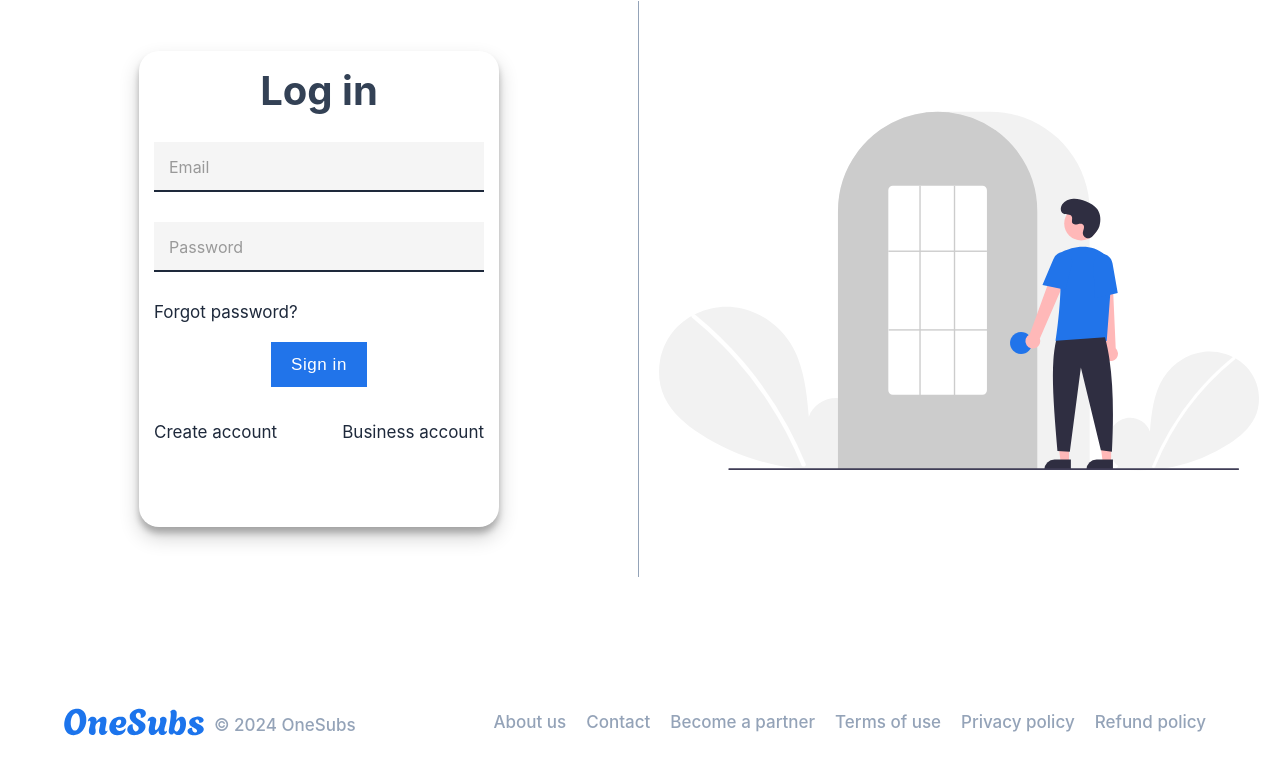
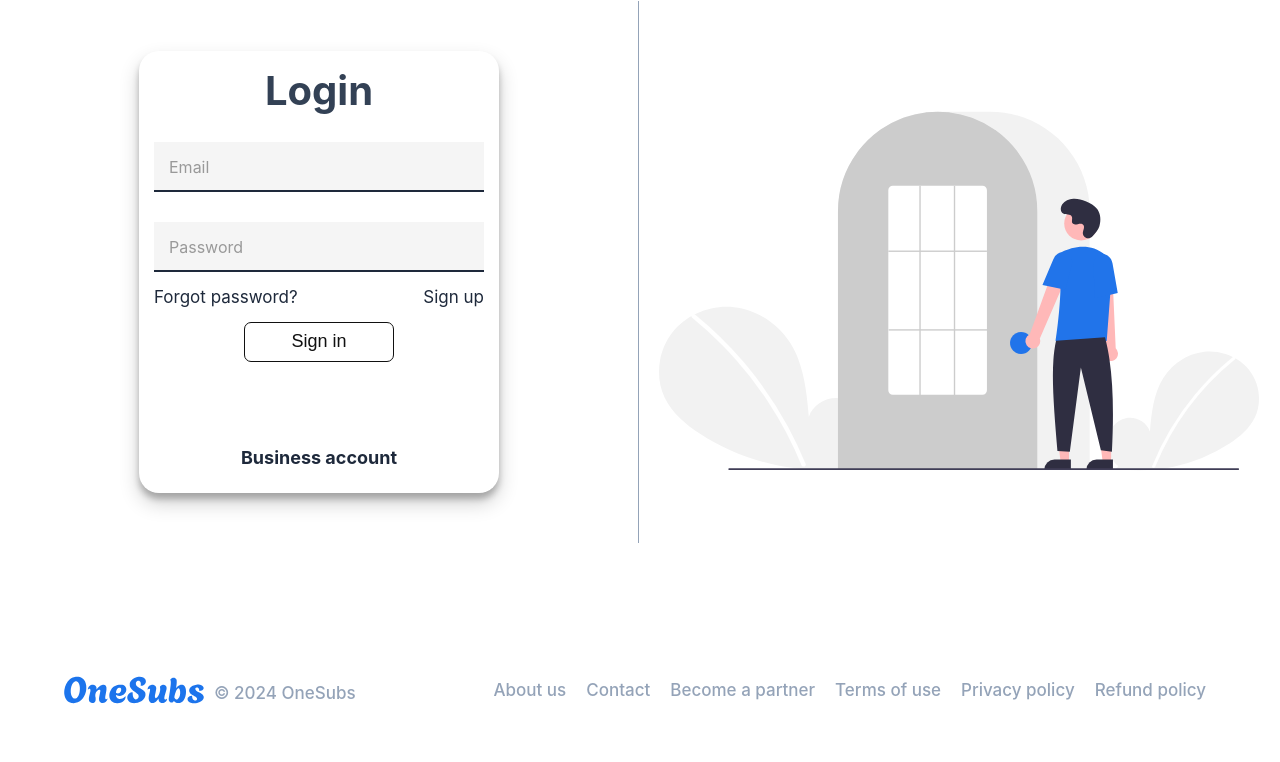
Before and after one commit to one-subs/onesubs.co, a React (Create React App) app: page /Account in a window 1280 px wide. Shown: the part 149-911 px from the top of the page. After the commit the page ends 879 px from the top, so only its background shows below. Built offline with nearby package versions, Linux system fonts and the light colour scheme.

Commit message:
update accounts page

```diff
--- a/src/users/pages/CreateAccount.js
+++ b/src/users/pages/CreateAccount.js
@@ -51,7 +51,7 @@ function CreateAccount() {
 
             <h5 style={{ textAlign: "center", fontSize: "15px", fontWeight: "400" }}>Enter your email and receive the verification code to continue registration.</h5>
 
-            <button onClick={(e) => create(e)} style={{ margin: "0px" }}>Create</button>
+            <button onClick={(e) => create(e)} style={{ margin: "0px" }}><span>Create</span></button>
 
           </div>
         </div>
--- a/src/users/pages/Login.js
+++ b/src/users/pages/Login.js
@@ -55,7 +55,7 @@ function Login() {
         <div className="left">
           <div className="form">
 
-            <h1>Log in</h1>
+            <h1>Login</h1>
 
             <div className="input-container">
               <input type="text" name="email" onChange={(e) => setEmail(e.target.value)} required/>
@@ -67,16 +67,18 @@ function Login() {
               <label htmlFor="input">Password</label>
             </div>
 
-            <div className="header" style={{ textAlign: "left" }}>
-              <Link to="/account/reset-password" style={{ textDecoration: 'none', color: '#1e293b' }}><span>Forgot password?</span></Link>
+            <div className="header" style={{ textAlign: "center", marginTop: "-15px", justifyContent: "space-between", display: "flex" }}>
+              <Link to="/account/reset-password" style={{ textDecoration: 'none', color: '#1e293b' }}>
+                <span>Forgot password?</span>
+              </Link>
+              <Link to="/account/create-account" style={{ textDecoration: 'none', color: '#1e293b' }}>
+                <span style={{ marginLeft: "15px" }}>Sign up</span>
+              </Link>
             </div>
 
-            <button onClick={(e) => login(e)}>Sign in</button>
-
-            <div className="header" style={{ textAlign: "center", marginBottom: "20px", justifyContent: "space-between", display: "flex" }}>
-              <Link to="/account/create-account" style={{ textDecoration: 'none', color: '#1e293b' }}><span>Create account</span></Link>
-              <Link to={`${process.env.REACT_APP_BUSINESS}/`} style={{ textDecoration: 'none', color: '#1e293b' }}><span style={{ marginLeft: "15px" }}>Business account</span></Link>
-            </div>
+            <button onClick={(e) => login(e)}>
+              <span> Sign in </span>
+            </button>
 
             <GoogleLogin
               clientId={process.env.REACT_APP_GOOGLE_CLIENT_ID}
@@ -88,6 +90,12 @@ function Login() {
               }}
               width="330"
             />
+
+            <div className="header" style={{ textAlign: 'center', marginTop: '15px' }}>
+              <Link to={`${process.env.REACT_APP_BUSINESS}/`} style={{ textDecoration: 'none', color: '#2174ea' }}>
+                <span style={{ fontSize: '18px' }}><b>Business account</b></span>
+              </Link>
+            </div>
 
           </div>
         </div>
--- a/src/users/pages/ResetPassword.js
+++ b/src/users/pages/ResetPassword.js
@@ -51,7 +51,7 @@ function ResetPassword() {
 
             <h5 style={{ textAlign: "start", fontSize: "15px", fontWeight: "400" }}>No worries! We've got you covered. If you've forgotten your password, simply enter your email, and we'll send you verification code to create new password.</h5>
 
-            <button onClick={(e) => reset(e)} style={{ margin: "0px" }}>Reset</button>
+            <button onClick={(e) => reset(e)} style={{ margin: "0px" }}><span>Reset</span></button>
 
           </div>
         </div>
--- a/src/users/pages/Verification.js
+++ b/src/users/pages/Verification.js
@@ -69,7 +69,7 @@ function Verification() {
               <label htmlFor="input">Create password</label>
             </div>
 
-            <button onClick={(e) => verify(e)} style={{ marginBottom: "20px" }}>Create</button>
+            <button onClick={(e) => verify(e)} style={{ marginBottom: "20px" }}><span>Save</span></button>
 
             <p style={{ fontSize: "15px", margin: "0", width: "100%" }}>Check your email for the verification code</p>
           </div>
--- a/src/users/styles/Users.css
+++ b/src/users/styles/Users.css
@@ -214,34 +214,69 @@
     color: #1e293b;
 }
 
-.user .form span {
+.user .form .header span {
     font-size: 17px;
     color: #1e293b;
     padding: 1px 0;
     cursor: pointer;
 }
 
-.user .form span:hover {
+.user .form .header span:hover {
     border-bottom: 1px solid #1e293b;
 }
 
 .user .form button {
-    margin-top: 20px;
-    margin-bottom: 35px;
-    height: 45px;
-    background-color: #2174ea;
-    color: #ffffff;
-    border: #2174ea;
+    display: inline-block;
+    width: 150px;
+    height: 40px;
+    border-radius: 7px;
+    margin: 15px auto 30px auto;
+    border: 1px solid #111111;
+    position: relative;
+    overflow: hidden;
+    transition: all 0.5s ease-in;
+    z-index: 1;
     cursor: pointer;
-    font-size: 17px;
-    text-align: center;
-    line-height: 45px;
-    letter-spacing: 0.55px;
-    padding: 0 20px;
+    background-color: #ffffff;
 }
 
-.user .form button:hover {
-    background-color: #005de2;
+.user .form button::before,
+.user .form button::after {
+    content: '';
+    position: absolute;
+    top: 0;
+    width: 0;
+    height: 100%;
+    transform: skew(15deg);
+    transition: all 0.5s;
+    overflow: hidden;
+    z-index: -1;
+}
+
+.user .form button::before {
+    left: -10px;
+    background: #222222;
+}
+
+.user .form button::after {
+    right: -10px;
+    background: #2174ea;
+}
+
+.user .form button:hover::before,
+.user .form button:hover::after {
+    width: 58%;
+}
+
+.user .form button:hover span {
+    color: #ffffff;
+    transition: 0.3s;
+}
+
+.user .form button span {
+    color: #111111;
+    font-size: 18px;
+    transition: all 0.3s ease-in;
 }
 
 
```
Also changed, not shown: 2 other files (tests, documents, lock files or other folders).
